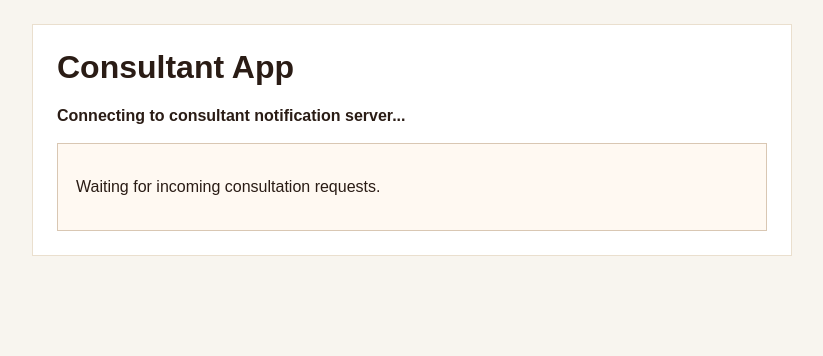
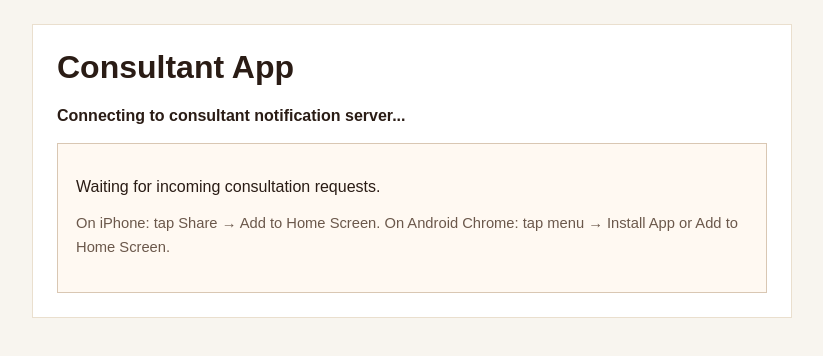
Before and after one commit to kantterosclothingco-lab/soulfood-fusion-house, a Next.js app: page /consultant-app in a window 1280 px wide. Shown: the top 356 px of the page, without its empty margins (228-1051 px from the left). Built offline with nearby package versions, Linux system fonts and the light colour scheme; no server answers.

Commit message:
add consultant app install support

```diff
--- a/pages/consultant-app.js
+++ b/pages/consultant-app.js
@@ -116,6 +116,9 @@ export default function ConsultantAppPage() {
       <Head>
         <title>Consultant App | Soulfood Fusion House</title>
         <meta name="viewport" content="width=device-width, initial-scale=1" />
+        <meta name="theme-color" content="#2f4f3e" />
+        <link rel="manifest" href="/manifest.json" />
+        <link rel="apple-touch-icon" href="/favicon.png" />
       </Head>
 
       <main className="page">
@@ -126,6 +129,10 @@ export default function ConsultantAppPage() {
           {!currentRequest ? (
             <div className="idleBox">
               <p>Waiting for incoming consultation requests.</p>
+              <p className="installNote">
+                On iPhone: tap Share → Add to Home Screen. On Android Chrome:
+                tap menu → Install App or Add to Home Screen.
+              </p>
             </div>
           ) : (
             <div className="callBox">
@@ -196,6 +203,13 @@ export default function ConsultantAppPage() {
           margin-bottom: 12px;
         }
 
+        .installNote {
+          color: #6b584b;
+          font-size: 0.92rem;
+          line-height: 1.6;
+          margin-top: 12px;
+        }
+
         .actions {
           margin-top: 16px;
           display: flex;
```
Also changed, not shown: public/New Text Document.txt (added), public/manifest.json (added).
